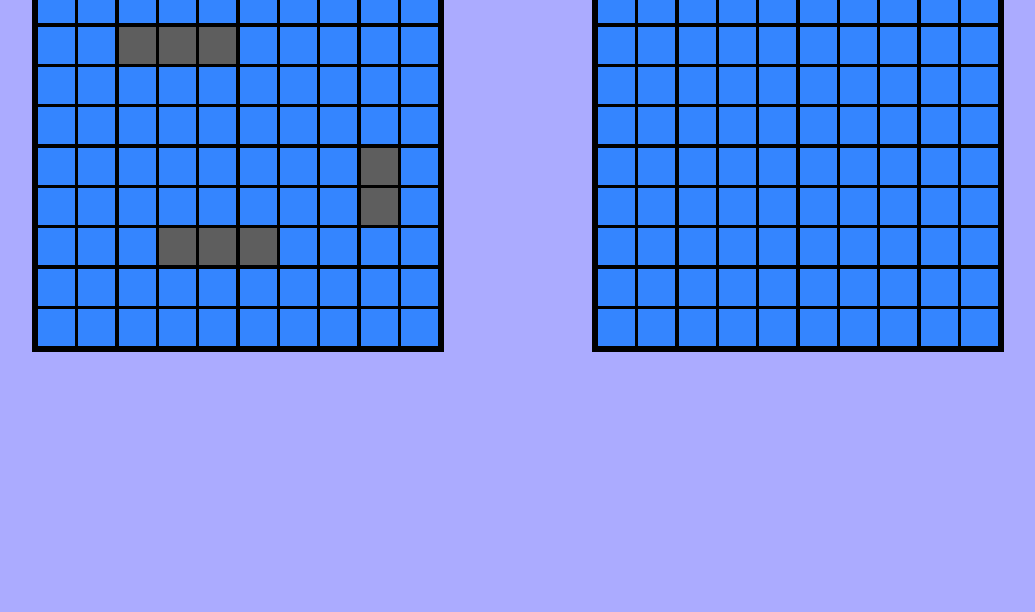
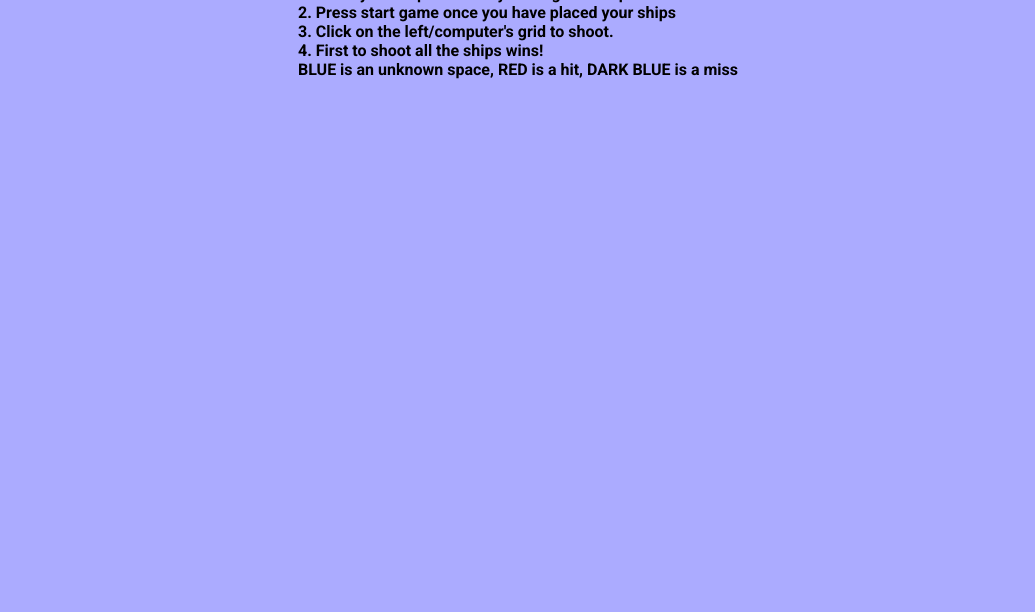
Before and after one commit to Noah-Gullo/battleship, a website built with webpack: page src/template.html in a window 1280 px wide. Shown: the part 188-800 px from the top of the page, without its empty margins (122-1157 px from the left). Built offline with nearby package versions, Linux system fonts and the light colour scheme.

Commit message:
feat: add basic instructions

```diff
--- a/src/index.js
+++ b/src/index.js
@@ -5,7 +5,35 @@ let playerTurn = true;
 let activeGame = true;
 let player = null;
 let computer = null;
+const playerShips = [];
 const computerMoves = [];
+
+function renderInstructions(){
+    const instructions = [
+        "1. Place your ships randomly or drag and drop.",
+        "2. Press start game once you have placed your ships",
+        "3. Click on the left/computer's grid to shoot.",
+        "4. First to shoot all the ships wins!",
+        "BLUE is an unknown space, RED is a hit, DARK BLUE is a miss",
+    ];
+    const content = document.getElementById("content");
+    const instructionsDiv = document.createElement("div");
+    instructionsDiv.setAttribute("id", "instructionsContainer");
+    const subtitle = document.createElement("p");
+    subtitle.textContent = "How to Play:";
+    subtitle.setAttribute("id", "instructionsTitle");
+    instructionsDiv.appendChild(subtitle);
+
+    for(let i = 0; i < instructions.length; i++){
+        const text = document.createElement("p");
+        text.setAttribute("class", "instruction");
+        text.textContent = instructions[i];
+        instructionsDiv.appendChild(text);
+    }
+
+
+    content.appendChild(instructionsDiv);
+}
 
 function populateComputerMoves(){
     for(let i = 0; i < 10; i++){
@@ -48,7 +76,7 @@ function renderPlayerGrid(player){
     }
 }
 
-export function renderHiddenGrid(computer){
+function renderHiddenGrid(computer){
     if(!activeGame){
         return;
     }
@@ -196,9 +224,16 @@ function startGame(playerShips){
     renderHiddenGrid(computer);
 }
 
-const playerShips = [];
+function setupGame(){
+    const content = document.getElementById("content");
+    while(content.hasChildNodes()){
+        content.removeChild(content.lastChild);
+    }
+    renderInstructions();
+}
+
 playerShips[0] = new Ship(false, 3, new Point(3, 7));
 playerShips[1] = new Ship(true, 2, new Point(8, 5));
 playerShips[2] = new Ship(false, 3, new Point(2, 2));
 
-startGame(playerShips);
+setupGame();
--- a/src/styles.css
+++ b/src/styles.css
@@ -137,3 +137,7 @@ h1{
   background-color: var(--replace-mouse-down-color);
   padding: 0.10em;
 }
+
+#instructionsTitle{
+  font-size: 2em;
+}
```
